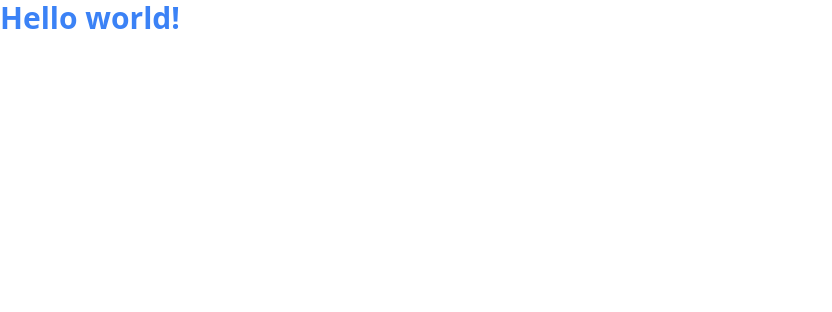
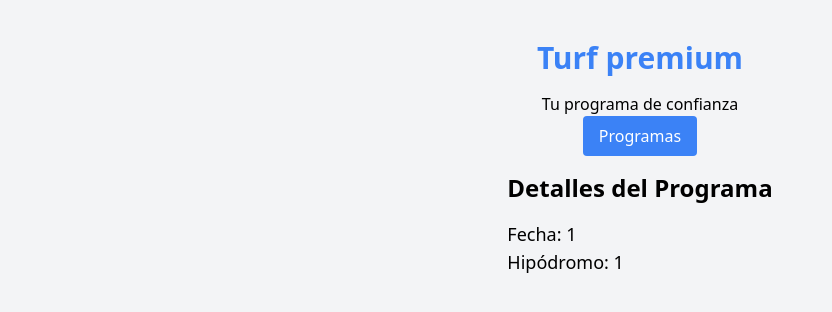
Before and after one commit to vazqueztomas/turf-frontend, a React (Vite) app: page /program/1/1 in a window 1280 px wide. Shown: the top 312 px of the page, without its empty margins (0-832 px from the left). Built offline with nearby package versions, Linux system fonts and the light colour scheme.

Commit message:
feat(config): add new views:

```diff
--- a/package.json
+++ b/package.json
@@ -12,7 +12,8 @@
   },
   "dependencies": {
     "react": "^18.3.1",
-    "react-dom": "^18.3.1"
+    "react-dom": "^18.3.1",
+    "react-router-dom": "^6.27.0"
   },
   "devDependencies": {
     "@eslint/js": "^9.9.0",
--- a/src/App.tsx
+++ b/src/App.tsx
@@ -1,3 +1,26 @@
+import React, { useState } from 'react';
+import { BrowserRouter as Router, Route, Routes } from 'react-router-dom';
+import Header from './assets/Header';
+import Button from './assets/Button';
+import Programs from './Programs';
+import ProgramDetail from './ProgramDetail';
+
 export default function App() {
-	return <h1 className='text-3xl font-bold text-blue-500'>Hello world!</h1>;
+  const [showPrograms, setShowPrograms] = useState(false);
+
+  return (
+    <Router>
+      <div className="min-h-screen flex flex-col items-center pt-10 bg-gray-100">
+        <Header />
+        {showPrograms ? (
+          <Programs />
+        ) : (
+          <Button label="Programas" onClick={() => setShowPrograms(true)} />
+        )}
+        <Routes>
+          <Route path="/program/:date/:hipodromo" element={<ProgramDetail />} />
+        </Routes>
+      </div>
+    </Router>
+  );
 }
--- /dev/null
+++ b/src/ProgramDetail.tsx
@@ -0,0 +1,17 @@
+import React from 'react';
+import { useParams } from 'react-router-dom';
+
+const ProgramDetail: React.FC = () => {
+  const { date, hipodromo } = useParams<{ date: string; hipodromo: string }>();
+
+  return (
+    <div className="p-4">
+      <h2 className="text-2xl font-bold mb-4">Detalles del Programa</h2>
+      <p className="text-lg">Fecha: {date}</p>
+      <p className="text-lg">Hipódromo: {hipodromo}</p>
+      {/* Aquí puedes agregar más detalles específicos del programa */}
+    </div>
+  );
+};
+
+export default ProgramDetail;
--- /dev/null
+++ b/src/Programs.tsx
@@ -0,0 +1,36 @@
+import React from 'react';
+import { useNavigate } from 'react-router-dom';
+
+const Programs: React.FC = () => {
+  const navigate = useNavigate();
+  const programs = [
+    { date: '2023-10-01', hipodromo: 'Palermo' },
+    { date: '2023-11-01', hipodromo: 'Palermo' },
+    { date: '2023-12-01', hipodromo: 'Palermo' },
+    { date: '2023-10-02', hipodromo: 'San Isidro' },
+    { date: '2023-12-02', hipodromo: 'San Isidro' },
+    { date: '2023-15-02', hipodromo: 'San Isidro' },
+  ];
+
+  return (
+    <div className="p-4">
+      <h2 className="text-2xl font-bold mb-4">Programas disponibles:</h2>
+      <div className="flex flex-wrap gap-4">
+        {programs.map((program, index) => {
+          const [year, month, day] = program.date.split('-');
+          return (
+            <button
+              key={index}
+              className="px-4 py-2 bg-blue-500 text-white rounded hover:bg-blue-700"
+              onClick={() => navigate(`/program/${program.date}/${program.hipodromo}`)}
+            >
+              {day}/{month} - {program.hipodromo}
+            </button>
+          );
+        })}
+      </div>
+    </div>
+  );
+};
+
+export default Programs;
--- /dev/null
+++ b/src/assets/Button.tsx
@@ -0,0 +1,19 @@
+import React from 'react';
+
+interface ButtonProps {
+  label: string;
+  onClick?: () => void;
+}
+
+const Button: React.FC<ButtonProps> = ({ label, onClick }) => {
+  return (
+    <button
+      className="px-4 py-2 bg-blue-500 text-white rounded hover:bg-blue-700"
+      onClick={onClick}
+    >
+      {label}
+    </button>
+  );
+};
+
+export default Button;
--- /dev/null
+++ b/src/assets/Header.tsx
@@ -0,0 +1,14 @@
+import React from 'react';
+
+const Header: React.FC = () => {
+  return (
+    <>
+    <h1 className="text-3xl font-bold text-blue-500 mb-4">
+      Turf premium
+    </h1>
+    <h6>Tu programa de confianza</h6>
+    </>
+  );
+};
+
+export default Header;
```
Also changed, not shown: 1 other file (tests, documents, lock files or other folders).
